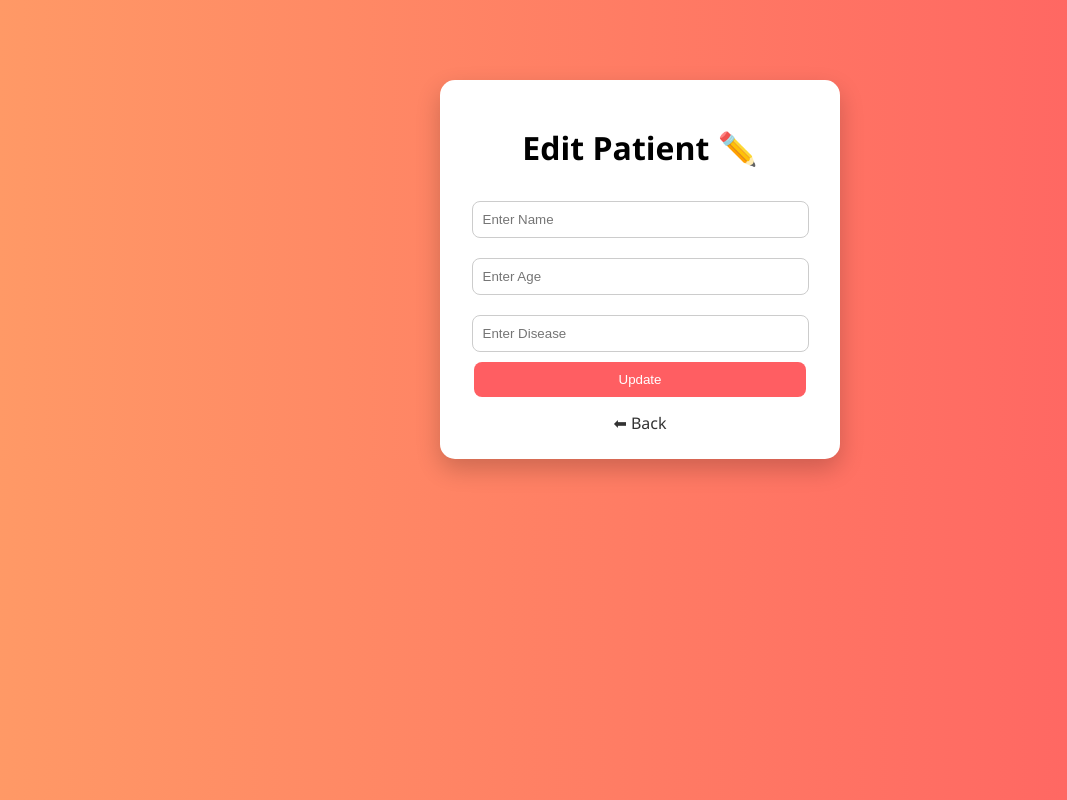
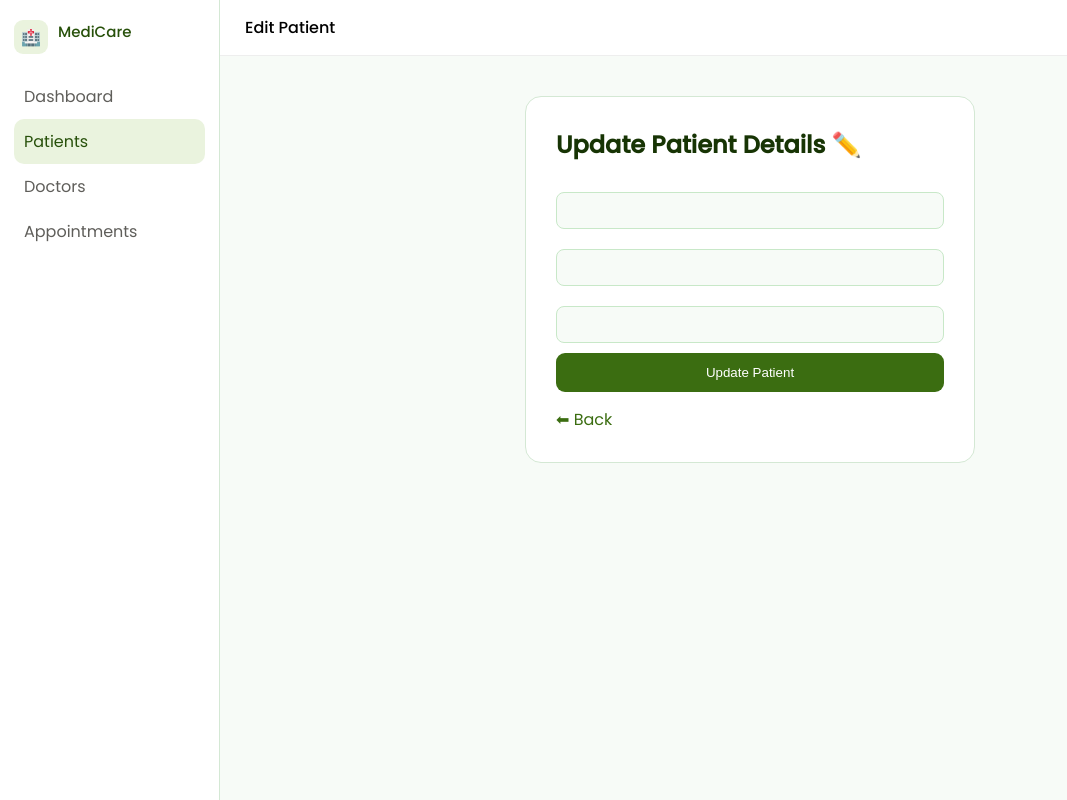
Before and after one commit to navneet-glitch/Hospital-Management-App, a Flask app: page /edit/1 in a window 1280 px wide. Shown: the whole page, without its empty margins (0-1067 px from the left). Run offline with Flask 3, Linux system fonts and the light colour scheme; data that the repository does not hold is empty.

Commit message:
hnji change

```diff
--- a/templates/edit_patient.html
+++ b/templates/edit_patient.html
@@ -5,66 +5,174 @@
 <meta name="viewport" content="width=device-width, initial-scale=1.0">
 <title>Edit Patient ✏️</title>
 
+<link href="https://fonts.googleapis.com/css2?family=Poppins:wght@400;500&display=swap" rel="stylesheet">
+
 <style>
+* { box-sizing: border-box; margin: 0; padding: 0; }
+
 body {
-            margin: 0;
-            font-family: 'Segoe UI', sans-serif;
-            background: linear-gradient(to right, #ff9966, #ff5e62);
+  font-family: 'Poppins', sans-serif;
+  display: flex;
+  background: #f7fbf7;
+  min-height: 100vh;
 }
 
-        .container {
-            width: 350px;
-            margin: auto;
-            margin-top: 80px;
+/* SIDEBAR */
+.sidebar {
+  width: 220px;
+  background: #fff;
+  border-right: 0.5px solid #d4e8d4;
+  padding: 20px 14px;
+  position: fixed;
+  height: 100vh;
+}
+
+.logo {
+  display: flex;
+  gap: 10px;
+  padding-bottom: 20px;
+}
+
+.logo-icon {
+  width: 34px;
+  height: 34px;
+  background: #EAF3DE;
+  border-radius: 9px;
+  display: flex;
+  align-items: center;
+  justify-content: center;
+}
+
+.logo-text {
+  font-size: 15px;
+  font-weight: 500;
+  color: #27500A;
+}
+
+.nav-item {
+  display: block;
+  padding: 10px;
+  border-radius: 10px;
+  color: #5F5E5A;
+  text-decoration: none;
+}
+
+.nav-item.active {
+  background: #EAF3DE;
+  color: #27500A;
+}
+
+/* MAIN */
+.main {
+  margin-left: 220px;
+  width: 100%;
+}
+
+/* TOPBAR */
+.topbar {
   background: white;
-            padding: 25px;
-            border-radius: 15px;
-            box-shadow: 0 10px 25px rgba(0,0,0,0.2);
-            text-align: center;
+  padding: 15px 25px;
+  border-bottom: 1px solid #eee;
+  font-weight: 500;
+}
+
+/* CONTENT */
+.content {
+  padding: 40px;
+  display: flex;
+  justify-content: center;
+}
+
+/* FORM */
+.card {
+  background: white;
+  padding: 30px;
+  border-radius: 16px;
+  width: 100%;
+  max-width: 450px;
+  border: 1px solid #d4e8d4;
+}
+
+.card h2 {
+  margin-bottom: 20px;
+  color: #173404;
 }
 
 input {
-            width: 90%;
+  width: 100%;
   padding: 10px;
   margin: 10px 0;
   border-radius: 8px;
-            border: 1px solid #ccc;
+  border: 1px solid #c8e8c8;
+  background: #f7fbf7;
+}
+
+input:focus {
+  border-color: #3B6D11;
+  background: white;
+  outline: none;
 }
 
 button {
-            width: 95%;
-            padding: 10px;
-            background: #ff5e62;
+  width: 100%;
+  padding: 12px;
+  background: #3B6D11;
   color: white;
   border: none;
-            border-radius: 8px;
+  border-radius: 9px;
   cursor: pointer;
 }
 
-        a {
+button:hover {
+  background: #27500A;
+}
+
+.back {
   display: block;
   margin-top: 15px;
   text-decoration: none;
-            color: #333;
+  color: #3B6D11;
 }
 </style>
 </head>
 
 <body>
 
-<div class="container">
+<!-- SIDEBAR -->
+<div class="sidebar">
+  <div class="logo">
+    <div class="logo-icon">🏥</div>
+    <div class="logo-text">MediCare</div>
+  </div>
 
-<h1>Edit Patient ✏️</h1>
+  <a href="/" class="nav-item">Dashboard</a>
+  <a href="/patients" class="nav-item active">Patients</a>
+  <a href="/doctors" class="nav-item">Doctors</a>
+  <a href="/appointments" class="nav-item">Appointments</a>
+</div>
+
+<!-- MAIN -->
+<div class="main">
+
+  <div class="topbar">Edit Patient</div>
+
+  <div class="content">
+    <div class="card">
+
+      <h2>Update Patient Details ✏️</h2>
 
       <form method="POST">
-    <input type="text" name="name" value="{{ p[1] }}" placeholder="Enter Name" required>
-    <input type="number" name="age" value="{{ p[2] }}" placeholder="Enter Age" required>
-    <input type="text" name="disease" value="{{ p[3] }}" placeholder="Enter Disease" required>
+        <input type="text" name="name" value="{{ p[1] }}" required>
+        <input type="number" name="age" value="{{ p[2] }}" required>
+        <input type="text" name="disease" value="{{ p[3] }}" required>
 
-    <button type="submit">Update</button>
+        <button type="submit">Update Patient</button>
       </form>
 
-<a href="/">⬅ Back</a>
+      <a href="/patients" class="back">⬅ Back</a>
+
+    </div>
+  </div>
 
 </div>
 
```
Lines whose indentation alone changed are shown as unchanged.
